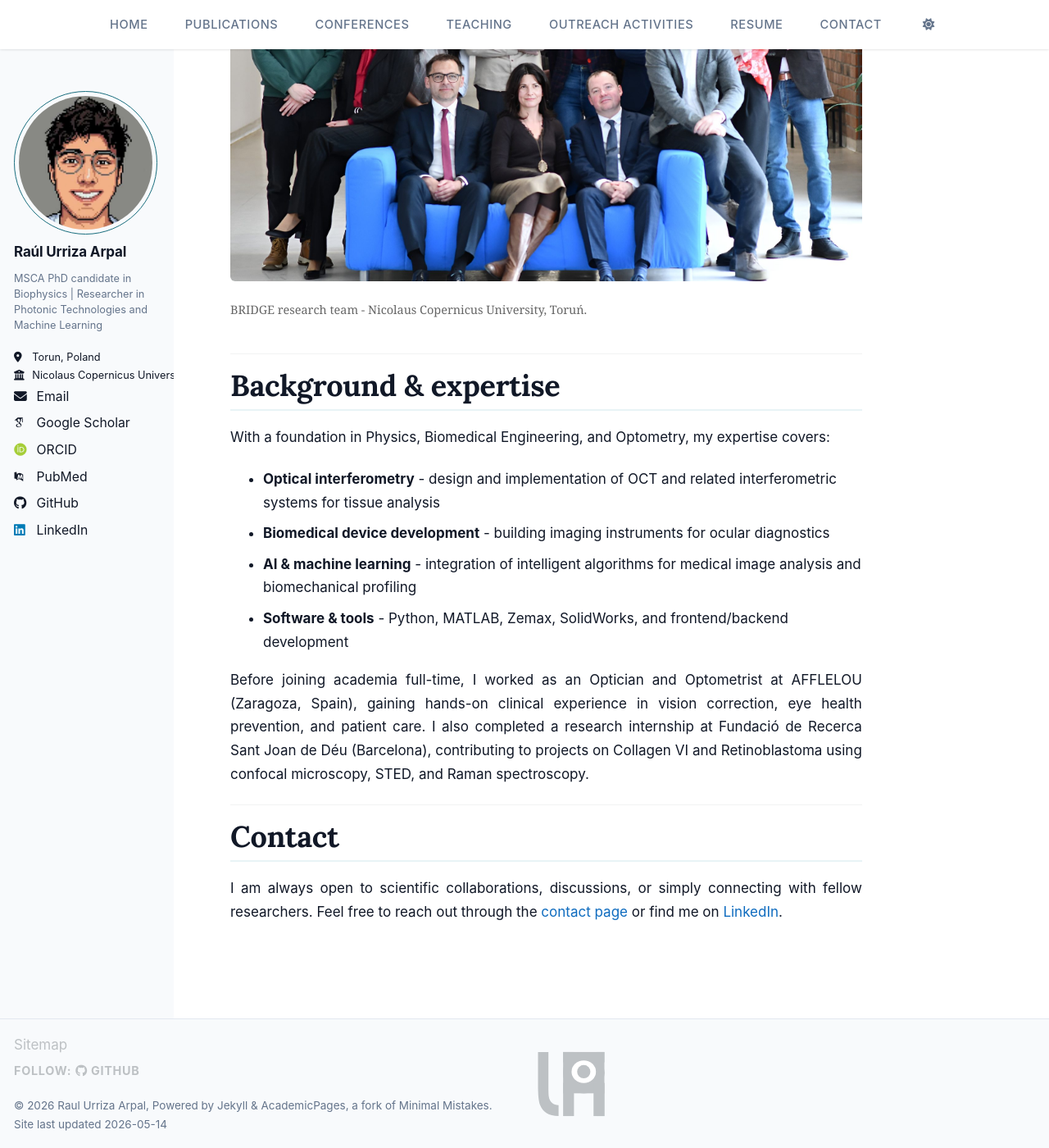
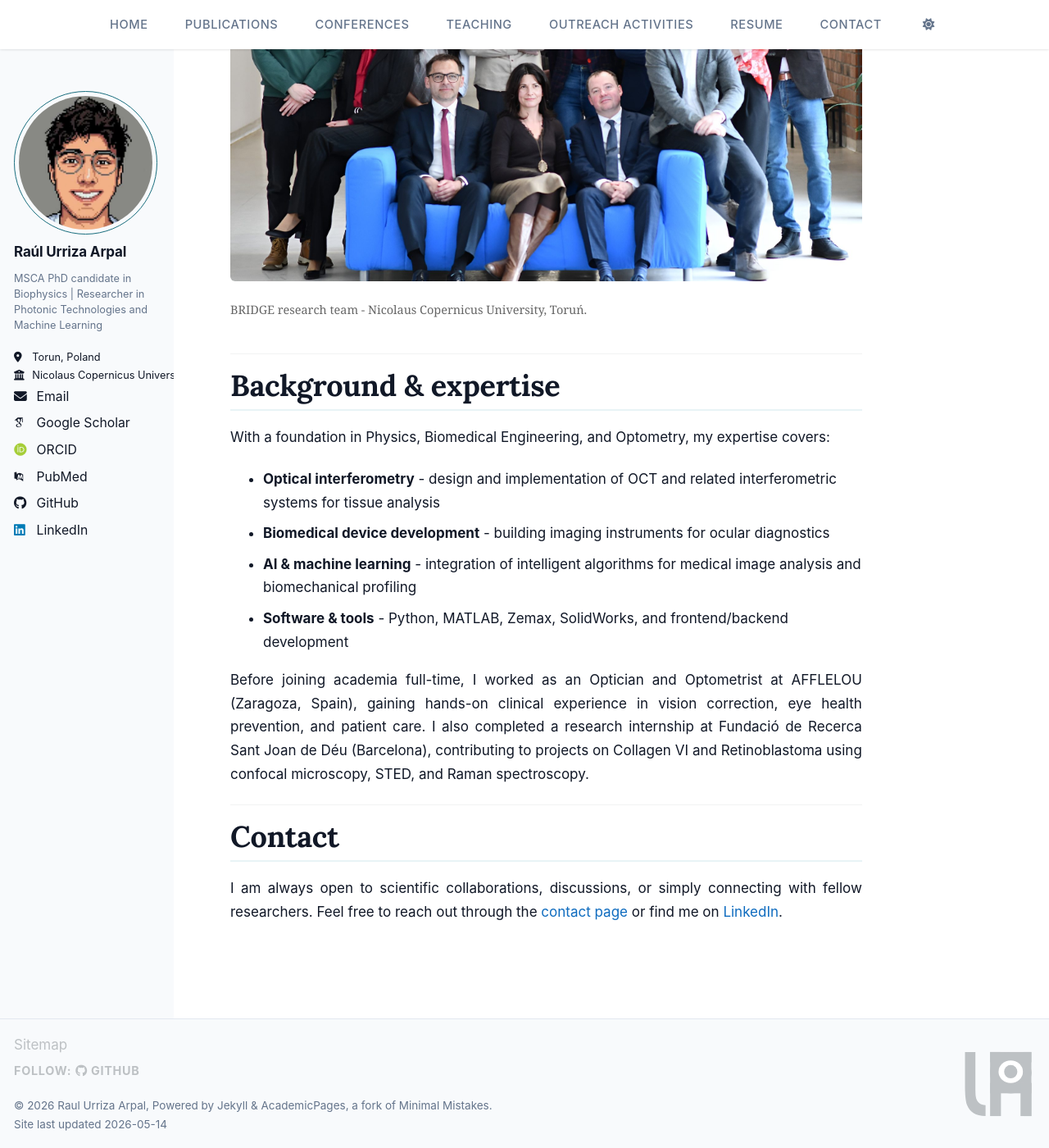
Before and after one commit to RaulUrriza/raulurriza.github.io, a Jekyll site: the page built from _pages/about.md, in a window 1280 px wide and 1400 px high, scrolled down 1247 px. Shown: the whole window at 82% size. Built offline with Jekyll 4.4.1, drawn with Linux system fonts in a browser that asks for light colours; some web fonts are replaced; a script bundle is joined from its source files by our own code; library files that are not in the unit come from our copies.

Commit message:
Update _footer.scss

```diff
--- a/_sass/layout/_footer.scss
+++ b/_sass/layout/_footer.scss
@@ -29,15 +29,12 @@
     margin-left: auto;
     margin-right: auto;
     margin-top: 1em;
-    max-width: 100%;
+    width: 100%;
+    max-width: $x-large;
     padding: 0 1em 1em;
 
     &::after {
       display: none;
-    }
-
-    @include breakpoint($x-large) {
-      max-width: $x-large;
     }
   }
 
@@ -103,7 +100,7 @@
 .page__footer-logo {
   display: flex;
   align-items: center;
-  margin-left: 3em;
+  margin-left: auto;
   flex-shrink: 0;
 
   svg {
```
